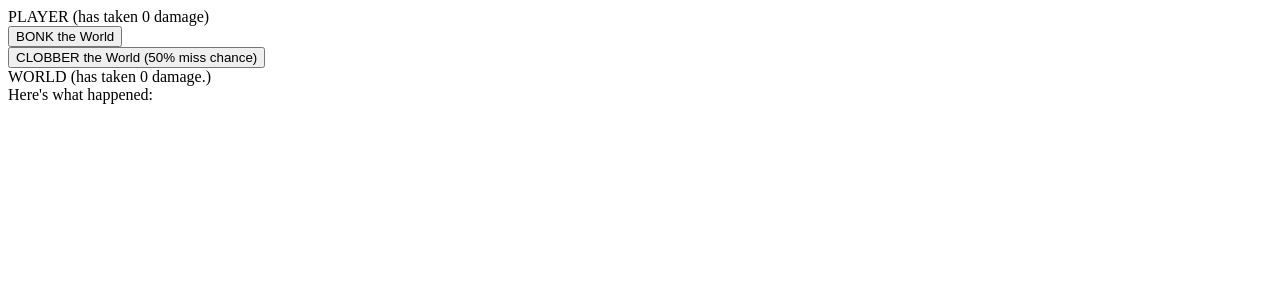
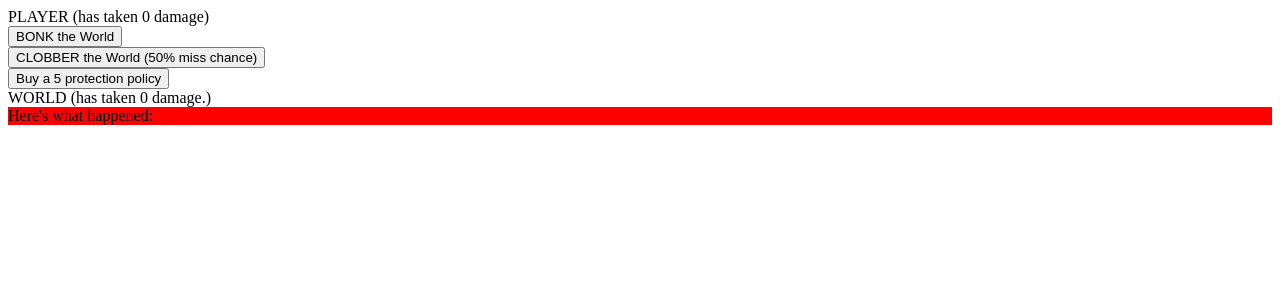
Before and after one commit to beejaymay/claim-game, a React app: page / in a window 1280 px wide. Shown: the top 300 px of the page. Built offline with nearby package versions, Linux system fonts and the light colour scheme.

Commit message:
Basic styles, roughed-in protection concept

```diff
--- /dev/null
+++ b/src/feed/feed.css
@@ -0,0 +1,3 @@
+.feed {
+  background-color: red;
+}
--- a/src/feed/feed.jsx
+++ b/src/feed/feed.jsx
@@ -1,10 +1,11 @@
 import React from 'react'
+import './feed.css'
 
 export default function Feed(props) {
   const { feed } = props
 
   return (
-    <div>
+    <div className='feed'>
       Here's what happened:
       { feed.map((item, idx) => {
         return <div key={`item${idx}`}>{item}</div>
--- a/src/game/atoms/index.js
+++ /dev/null
@@ -1,3 +0,0 @@
-import playerCurrency from './playerCurrency'
-
-export { playerCurrency }
--- /dev/null
+++ b/src/game/atoms/policies.js
@@ -0,0 +1,6 @@
+import { atom } from 'recoil'
+
+export const policies = atom({
+  key: 'policies',
+  default: []
+})
--- a/src/game/game.jsx
+++ b/src/game/game.jsx
@@ -4,6 +4,8 @@ import { useRecoilState, atom } from 'recoil'
 import Player from '../player/player'
 import World from '../world/world'
 import Feed from '../feed/feed'
+
+import { policies } from './atoms/policies'
 
 const _worldDamage = atom({
   key: 'worldDamage',
@@ -36,6 +38,7 @@ export default function Game() {
   const [isPlayerTurn, setIsPlayerTurn] = useRecoilState(_isPlayerTurn)
   const [isWorldTurn, setIsWorldTurn] = useRecoilState(_isWorldTurn)
   const [feed, setFeed] = useRecoilState(_feed)
+  const [_policies, setPolicies] = useRecoilState(policies)
 
   const randomDamage = () => {
     return Math.ceil(Math.random() * 10)
@@ -67,16 +70,30 @@ export default function Game() {
   }
 
   const bonkPlayer = () => {
-    let dmg = randomDamage()
+    let protection = _policies[0] ? _policies[0].protection : 0;
+    let dmg = randomDamage() - protection
+    dmg = dmg < 0 ? 0 : dmg
     setPlayerDamage(playerDamage + dmg)
-    setFeed([...feed, `World bonked Player for ${dmg} damage.`])
+    setFeed([...feed, `World bonked Player for ${dmg} damage.${protection > 0 ? " (protected from " + protection + " damage)" : ""}`])
     setIsWorldTurn(false)
     setIsPlayerTurn(true)
   }
 
+  const addPolicy = () => {
+    setPolicies([..._policies, {
+      type: 'homeowners',
+      protection: 5
+    }])
+    setFeed([...feed, `Player bought a 5 protection policy.`])
+    setIsPlayerTurn(false)
+    setTimeout(() => {
+      setIsWorldTurn(true)
+    }, 500)
+  }
+
   return (
     <>
-      <Player damage={playerDamage} bonk={bonkWorld} clobber={clobberWorld} isTurn={isPlayerTurn} />
+      <Player damage={playerDamage} addPolicy={addPolicy} bonk={bonkWorld} clobber={clobberWorld} isTurn={isPlayerTurn} />
       <World damage={worldDamage} bonk={bonkPlayer} isTurn={isWorldTurn} />
       <Feed feed={feed} />
     </>
--- a/src/player/player.jsx
+++ b/src/player/player.jsx
@@ -2,13 +2,14 @@ import React from "react"
 
 export default function Player(props) {
 
-  const { damage, bonk, clobber, isTurn } = props
+  const { damage, addPolicy, bonk, clobber, isTurn } = props
 
   return (
     <div>
       <div>PLAYER (has taken {damage} damage)</div>
       <button disabled={!isTurn} onClick={() => bonk()}>BONK the World</button><br />
-      <button disabled={!isTurn} onClick={() => clobber()}>CLOBBER the World (50% miss chance)</button>
+      <button disabled={!isTurn} onClick={() => clobber()}>CLOBBER the World (50% miss chance)</button><br />
+      <button disabled={!isTurn} onClick={() => addPolicy()}>Buy a 5 protection policy</button>
     </div>
   )
 }
```
